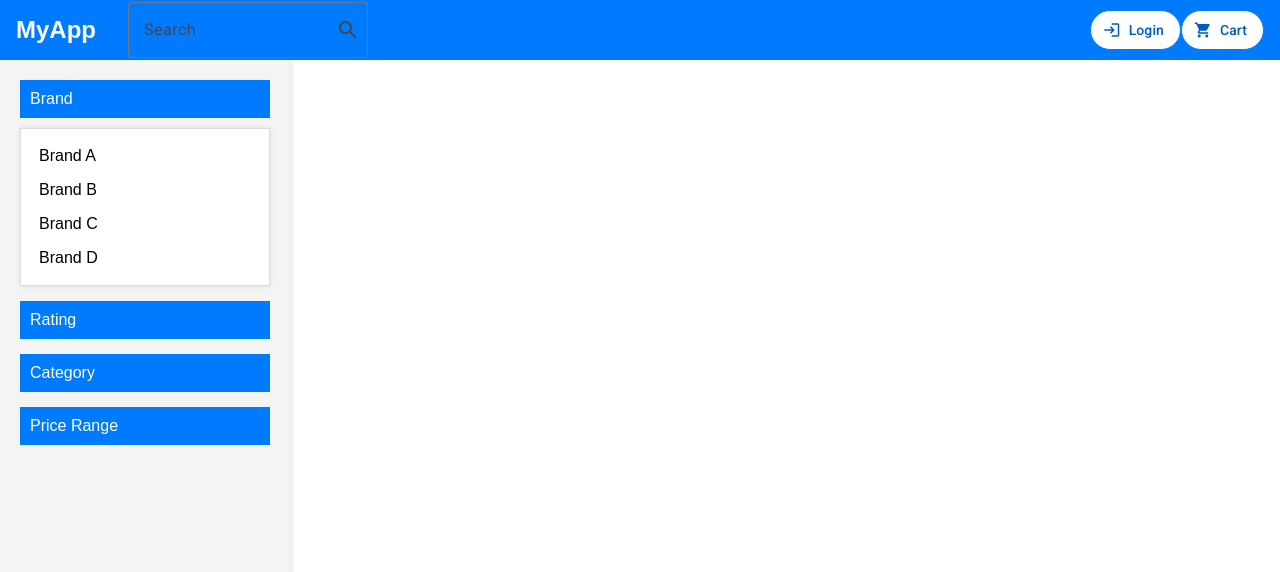
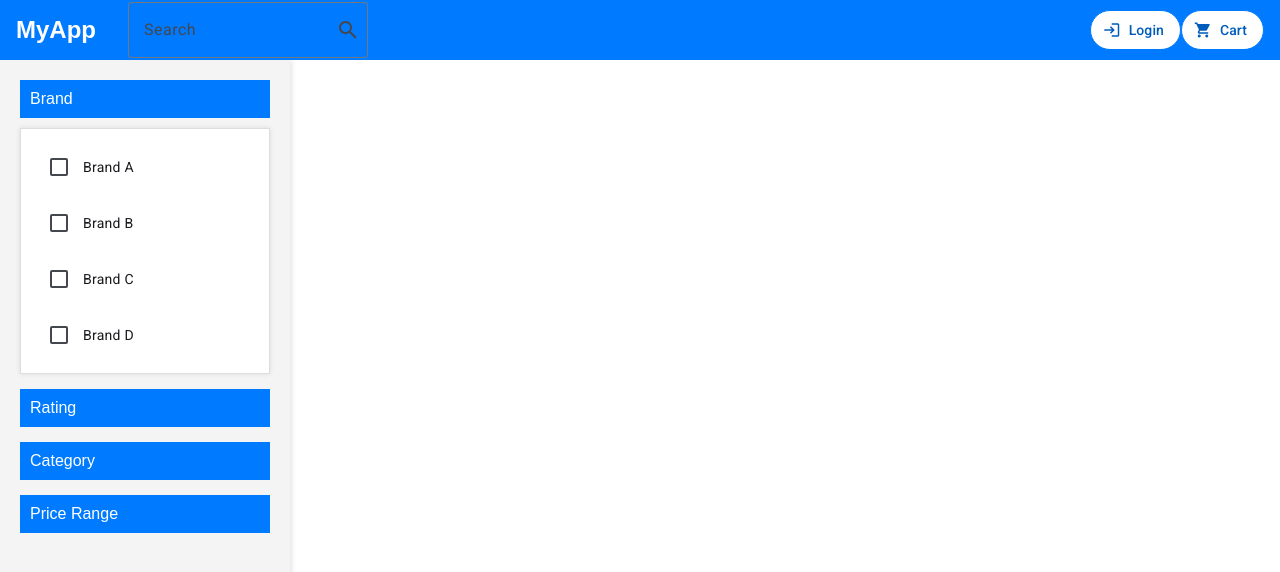
Before and after one commit to Rakesh-608/EFX-Assessment-Frontend, an Angular app in the folder frontend/: page / in a window 1280 px wide. Both pictures are taken after a click on the button "Brand". Shown: the top 572 px of the page. Built offline with nearby package versions, Linux system fonts and the light colour scheme.

Commit message:
checkboxes added in filters dropdown

```diff
--- a/frontend/src/components/side-navbar/side-navbar.component.html
+++ b/frontend/src/components/side-navbar/side-navbar.component.html
@@ -1,4 +1,4 @@
-<div class="sidebar">
+<!-- <div class="sidebar">
   <div class="filter-section">
     <button (click)="toggleDropdown('brandDropdown')" class="filter-btn">
       Brand
@@ -62,3 +62,85 @@
 
 
 </div>
+
+ -->
+
+
+ <div class="sidebar">
+  <div class="filter-section">
+    <button (click)="toggleDropdown('brandDropdown')" class="filter-btn">
+      Brand
+    </button>
+    <div *ngIf="showDropdowns['brandDropdown']" class="dropdown">
+      <ul>
+        <li *ngFor="let brand of brands">
+          <mat-checkbox
+            [checked]="selectedBrands.includes(brand)"
+            (change)="onCheckboxChange('brand', brand, $event.checked)">
+            {{ brand }}
+          </mat-checkbox>
+        </li>
+      </ul>
+    </div>
+  </div>
+
+  <div class="filter-section">
+    <button (click)="toggleDropdown('ratingDropdown')" class="filter-btn">
+      Rating
+    </button>
+    <div *ngIf="showDropdowns['ratingDropdown']" class="dropdown">
+      <ul>
+        <li *ngFor="let rating of ratings">
+          <mat-checkbox
+            [checked]="selectedRatings.includes(rating)"
+            (change)="onCheckboxChange('rating', rating, $event.checked)">
+            {{ rating }} Stars
+          </mat-checkbox>
+        </li>
+      </ul>
+    </div>
+  </div>
+
+  <div class="filter-section">
+    <button (click)="toggleDropdown('categoryDropdown')" class="filter-btn">
+      Category
+    </button>
+    <div *ngIf="showDropdowns['categoryDropdown']" class="dropdown">
+      <ul>
+        <li *ngFor="let category of categories">
+          <mat-checkbox
+            [checked]="selectedCategories.includes(category)"
+            (change)="onCheckboxChange('category', category, $event.checked)">
+            {{ category }}
+          </mat-checkbox>
+        </li>
+      </ul>
+    </div>
+  </div>
+
+
+
+  <div class="filter-section">
+    <button (click)="toggleDropdown('priceRangeDropdown')" class="filter-btn">
+      Price Range
+    </button>
+    <div *ngIf="showDropdowns['priceRangeDropdown']" class="dropdown">
+      <mat-slider
+        min="0"
+        max="100000"
+        step="1000"
+        showTickMarks
+        discrete
+        [displayWith]="formatLabel"
+        [(ngModel)]="priceRange"
+        (input)="onPriceChange()">
+        <input matSliderThumb>
+      </mat-slider>
+
+      <div class="selected-price">
+        <span>Selected Price: ${{ formatLabel(priceRange) }}</span>
+      </div>
+    </div>
+  </div>
+
+</div>
--- a/frontend/src/components/side-navbar/side-navbar.component.ts
+++ b/frontend/src/components/side-navbar/side-navbar.component.ts
@@ -1,10 +1,72 @@
+// import { CommonModule } from '@angular/common';
+// import { Component, NgModule } from '@angular/core';
+// import { FormsModule, NgModel } from '@angular/forms';
+// import { MatCheckboxModule } from '@angular/material/checkbox';
+// import { MatOption } from '@angular/material/core';
+// import { MatFormField, MatLabel } from '@angular/material/form-field';
+// import { MatRadioModule } from '@angular/material/radio';
+// import { MatSliderModule } from '@angular/material/slider';
+
+// @Component({
+//   selector: 'app-side-navbar',
+//   standalone: true,
+//   imports: [
+//     MatCheckboxModule,
+//     MatRadioModule,
+//     MatSliderModule,
+//     CommonModule,
+//     FormsModule,
+//     MatOption,
+//     MatLabel,
+//     MatFormField,
+//   ],
+//   templateUrl: './side-navbar.component.html',
+//   styleUrl: './side-navbar.component.css',
+// })
+// export class SideNavbarComponent {
+//   brands = ['Brand A', 'Brand B', 'Brand C', 'Brand D'];
+//   ratings = [1, 2, 3, 4, 5];
+//   categories = ['Electronics', 'Clothing', 'Home Appliances', 'Books'];
+
+//   // Object to track which dropdown is visible
+//   showDropdowns: { [key: string]: boolean } = {
+//     brandDropdown: false,
+//     ratingDropdown: false,
+//     categoryDropdown: false,
+//     priceRangeDropdown: false
+//   };
+
+
+//   // Toggle the visibility of a dropdown
+//   toggleDropdown(dropdown: string): void {
+//     this.showDropdowns[dropdown] = !this.showDropdowns[dropdown];
+//   }
+
+//   priceRange: number = 500; // Default value for the price range
+//   minPrice: number = 0;     // Minimum price for the range
+//   maxPrice: number = 1000;  // Maximum price for the range
+//   // filteredProducts = [this.products]
+
+
+//   onPriceChange() {
+//     console.log('Selected Price Range:', this.priceRange);
+//     this.filterProductsByPrice();
+//   }
+
+//   // Method to filter products based on price range
+//   filterProductsByPrice() {
+//     // this.filteredProducts = this.products.filter(product =>
+//     //   product.price <= this.priceRange
+//     // );
+//     console.log("filtered by range")
+//   }
+// }
+
+
+import { Component } from '@angular/core';
 import { CommonModule } from '@angular/common';
-import { Component, NgModule } from '@angular/core';
-import { FormsModule, NgModel } from '@angular/forms';
+import { FormsModule } from '@angular/forms';
 import { MatCheckboxModule } from '@angular/material/checkbox';
-import { MatOption } from '@angular/material/core';
-import { MatFormField, MatLabel } from '@angular/material/form-field';
-import { MatRadioModule } from '@angular/material/radio';
 import { MatSliderModule } from '@angular/material/slider';
 
 @Component({
@@ -12,23 +74,18 @@ import { MatSliderModule } from '@angular/material/slider';
   standalone: true,
   imports: [
     MatCheckboxModule,
-    MatRadioModule,
     MatSliderModule,
     CommonModule,
-    FormsModule,
-    MatOption,
-    MatLabel,
-    MatFormField,
+    FormsModule
   ],
   templateUrl: './side-navbar.component.html',
-  styleUrl: './side-navbar.component.css',
+  styleUrls: ['./side-navbar.component.css'],
 })
 export class SideNavbarComponent {
   brands = ['Brand A', 'Brand B', 'Brand C', 'Brand D'];
   ratings = [1, 2, 3, 4, 5];
   categories = ['Electronics', 'Clothing', 'Home Appliances', 'Books'];
 
-  // Object to track which dropdown is visible
   showDropdowns: { [key: string]: boolean } = {
     brandDropdown: false,
     ratingDropdown: false,
@@ -36,28 +93,59 @@ export class SideNavbarComponent {
     priceRangeDropdown: false
   };
 
+  selectedBrands: string[] = [];
+  selectedRatings: number[] = [];
+  selectedCategories: string[] = [];
 
-  // Toggle the visibility of a dropdown
+  priceRange: number = 500; // Default value for the price range
+  minPrice: number = 0;     // Minimum price for the range
+  maxPrice: number = 100000;  // Maximum price for the range
+
   toggleDropdown(dropdown: string): void {
     this.showDropdowns[dropdown] = !this.showDropdowns[dropdown];
   }
 
-  priceRange: number = 500; // Default value for the price range
-  minPrice: number = 0;     // Minimum price for the range
-  maxPrice: number = 1000;  // Maximum price for the range
-  // filteredProducts = [this.products]
+  getSelectedArray(filterType: 'brand' | 'rating' | 'category'): string[] | number[] {
+    switch (filterType) {
+      case 'brand':
+        return this.selectedBrands;
+      case 'rating':
+        return this.selectedRatings;
+      case 'category':
+        return this.selectedCategories;
+      default:
+        throw new Error(`Unknown filter type: ${filterType}`);
+    }
+  }
 
+  onCheckboxChange(filterType: 'brand' | 'rating' | 'category', value: string | number, checked: boolean): void {
+    const selectedArray = this.getSelectedArray(filterType);
 
-  onPriceChange() {
+    if (checked) {
+      selectedArray.push(value as never);
+    } else {
+      const index = selectedArray.indexOf(value as never);
+      if (index > -1) {
+        selectedArray.splice(index, 1);
+      }
+    }
+
+    console.log(`Selected ${filterType}:`, selectedArray);
+  }
+
+  onPriceChange(): void {
     console.log('Selected Price Range:', this.priceRange);
     this.filterProductsByPrice();
   }
 
-  // Method to filter products based on price range
   filterProductsByPrice() {
-    // this.filteredProducts = this.products.filter(product =>
-    //   product.price <= this.priceRange
-    // );
-    console.log("filtered by range")
+    console.log("Filtered products by price range");
+  }
+
+  formatLabel(value: number): string {
+    if (value >= 1000) {
+      return Math.round(value / 1000) + 'k';
+    }
+    return `${value}`;
   }
 }
```
